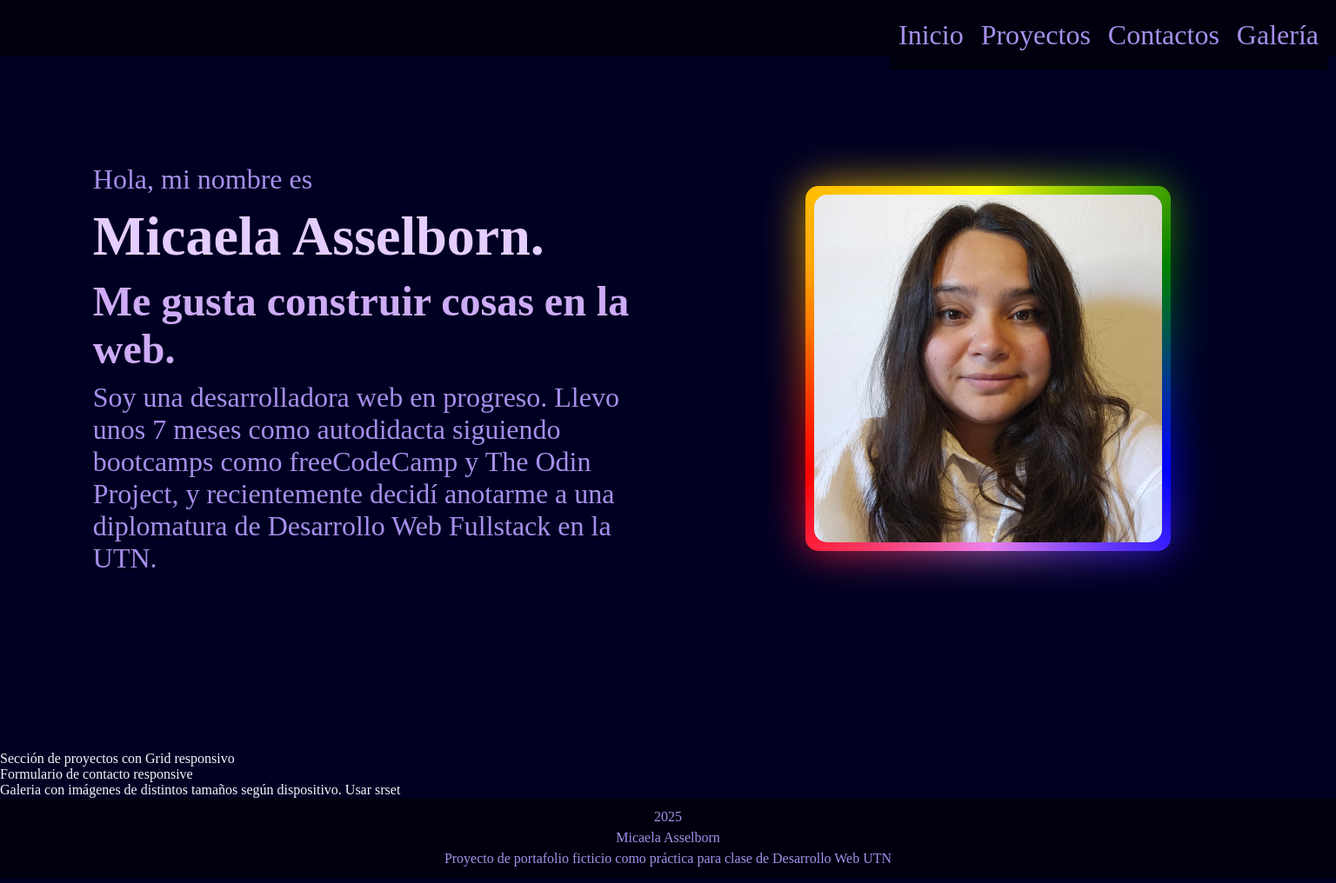
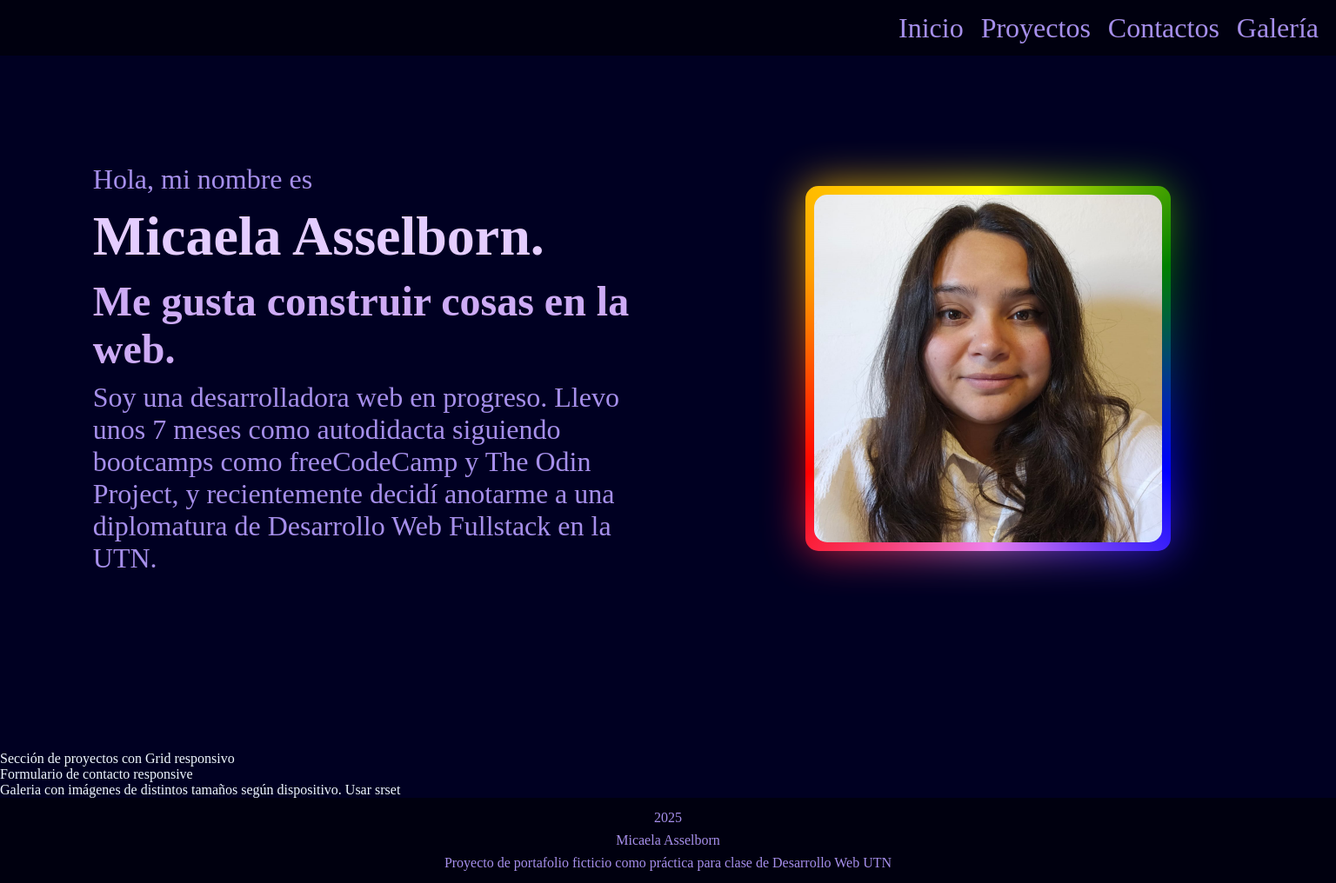
Before and after one commit to MicaelaAsselborn/portafolio-utn, a plain HTML site: page index.html in a window 1536 px wide. Shown: the whole page at 87% size. Drawn offline with Linux system fonts and the light colour scheme.

Commit message:
Arreglar altura navbar

```diff
--- a/styles.css
+++ b/styles.css
@@ -216,7 +216,7 @@ img{
     }
 }
 @media (min-width: 1440px){
-    header{
+    header, .navbar{
         height: 8vh;
     }
     .presentacion{
@@ -271,6 +271,6 @@ footer{
     padding: 10px;
 }
 footer p{
-    padding: 3px;
+    padding: 4px;
     font-size: 1em;
 }
```
